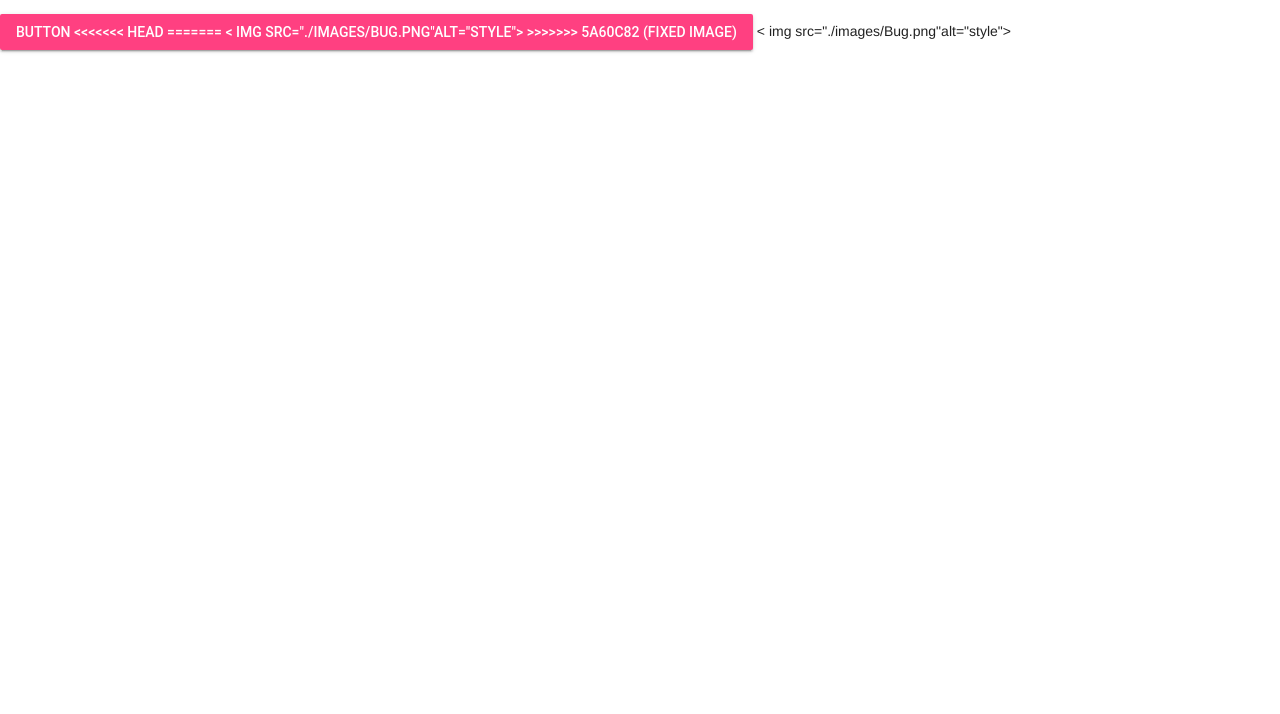
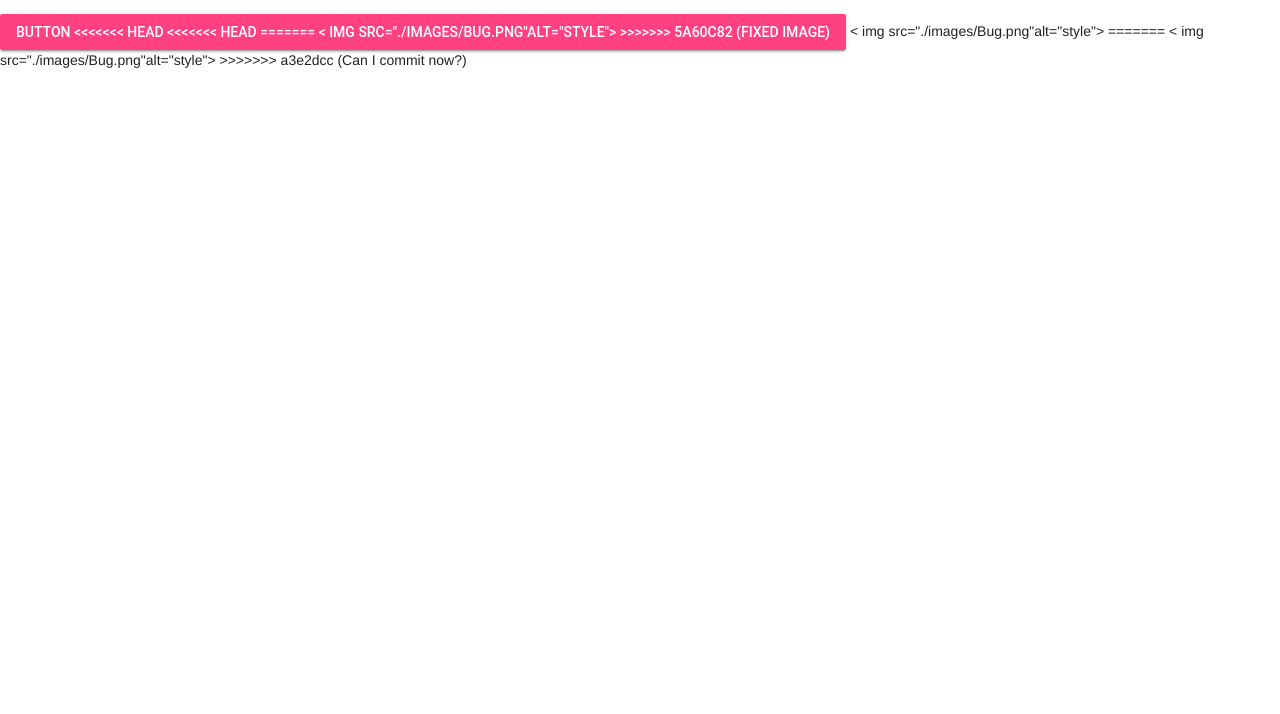
Before and after one commit to SHH-ICS/mdl-html-page-NickT907, a plain HTML site: page index.html in a window 1280 px wide. Shown: the part 110-824 px from the top of the page. Drawn offline with nearby package versions, Linux system fonts and the light colour scheme; files that its build step writes are made by us from their sources.

Commit message:
Can I commit now?

```diff
--- a/index.html
+++ b/index.html
@@ -14,6 +14,7 @@
 <button class="mdl-button mdl-js-button mdl-button--raised mdl-js-ripple-effect mdl-button--accent">
   Button
 <<<<<<< HEAD
+<<<<<<< HEAD
 =======
 
   < img src="./images/bug.png"alt="style">
@@ -21,4 +22,10 @@
 </button>
      < img src="./images/Bug.png"alt="style">
   </body>
+=======
+</button>
+< img src="./images/Bug.png"alt="style">
+  </body>
+
+>>>>>>> a3e2dcc (Can I commit now?)
 </html>
```
